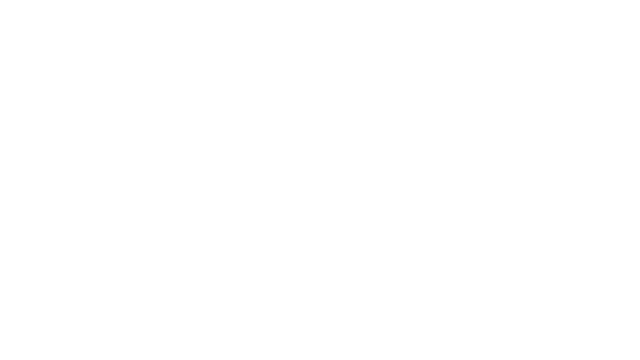
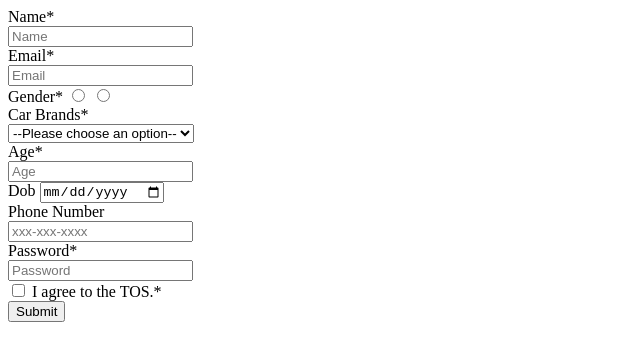
Before and after one commit to acciojob/signup-form-car-Mayu1916, a website: page main.html in a window 1280 px wide. Shown: the whole page, without its empty margins (0-640 px from the left). Drawn offline with Linux system fonts and the light colour scheme.

Commit message:
created a submission

```diff
--- a/main.html
+++ b/main.html
@@ -8,6 +8,68 @@
 
 <body>
 	<!-- the entire body must be written by student -->
+
+	<form action="/action_page.php" method="get" id="form1">
+
+
+	<div>
+		<label for="name" >Name*</label><br>
+		<input type="text" id="#name" name="name" required placeholder="Name">
+	</div>
+
+	<div>
+		<label for="email" >Email*</label><br>
+		<input type="email" id ="#email" name="email" required placeholder="Email">
+	</div>
+
+	<div>
+		<label for="gender">Gender*</label>
+		<input type ="radio" id="#gender_m" name="gender">
+		<input type ="radio" id="#gender_f" name="gender">
+	</div>
+
+	<div>
+		<label for="car_brands">Car Brands*</label><br>
+		<select name="car_brands" id="#cars" >
+			<option value="" disabled selected hidden>--Please choose an option--</option>
+			<option value="bmw">BMW</option>
+			<option value="audi">Audi</option>
+			<option value="mercedez">Mercedez</option>
+		</select>
+	</div>
+
+	<div>
+		<label for="age">Age*</label><br>
+		<input type="number" id="#age" name="age" required placeholder="Age">
+	</div>
+
+	<div>
+		<label for="dob">Dob</label>
+		<input type="date" id="#dob" name="dob" required>
+	</div>
+
+	<div>
+		<label for="phoneNo">Phone Number</label ><br>
+		<input type="number" id="#tel" name="phoneNo" placeholder="xxx-xxx-xxxx">
+	</div>
+
+	<div>
+		<label for ="password">Password*</label><br>
+		<input type="password" id="#password" name="password" required placeholder="Password">
+	</div>
+
+	<div>
+		<input type="checkbox" id="#tos" name =tos required>
+		<label for ="tos">I agree to the TOS.*</label>
+	</div>
+
+	</form>
+
+
+	<div>
+		<input type="button" from="from1" value="Submit">
+	</div>
+
     <script type="text/javascript" src="./script.js">
 </script>
 
```
